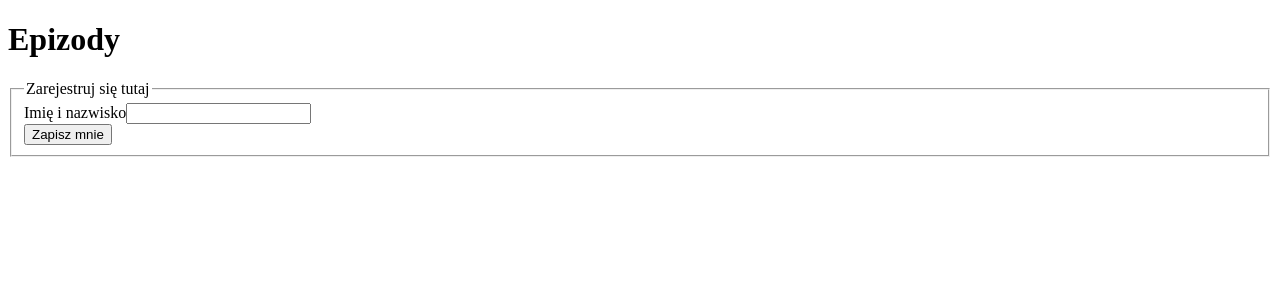
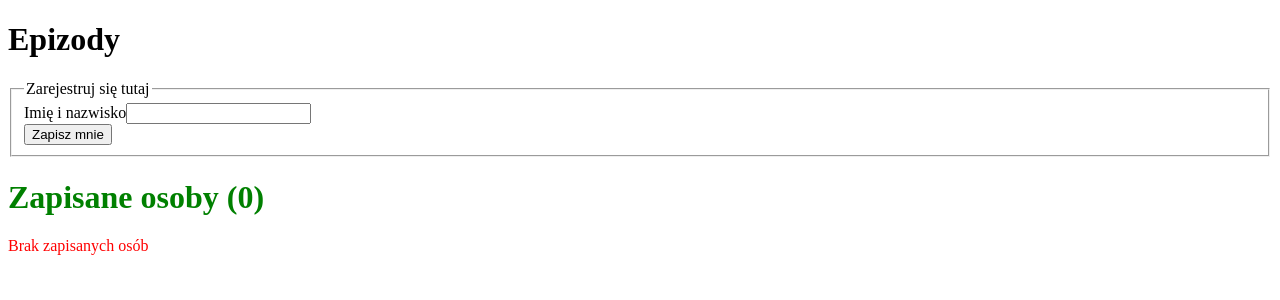
Before and after one commit to fracz/js-stack-60, a Vue app: page / in a window 1280 px wide. Shown: the top 300 px of the page. Built offline with nearby package versions, Linux system fonts and the light colour scheme.

Commit message:
Step 5: Participants list component

```diff
--- a/src/app.vue
+++ b/src/app.vue
@@ -14,14 +14,15 @@
       </fieldset>
     </form>
 
-    <ol>
-      <li v-for="participant in savedParticipants">{{ participant }}</li>
-    </ol>
+    <participants-list :participants="savedParticipants"></participants-list>
   </div>
 </template>
 
 <script>
+  import ParticipantsList from "./participants-list.vue";
+
   export default {
+    components: {ParticipantsList},
     data() {
       return {
         title: 'Epizody',
--- /dev/null
+++ b/src/participants-list.vue
@@ -0,0 +1,25 @@
+<template>
+  <div>
+    <h1>Zapisane osoby ({{ participants.length }})</h1>
+    <ol>
+      <li v-for="participant in participants">{{ participant }}</li>
+    </ol>
+    <div class="empty" v-if="participants.length == 0">Brak zapisanych osób</div>
+  </div>
+</template>
+
+<script>
+  export default {
+    props: ['participants']
+  };
+</script>
+
+<style scoped>
+  h1 {
+    color: green;
+  }
+
+  .empty {
+    color: red;
+  }
+</style>
```
